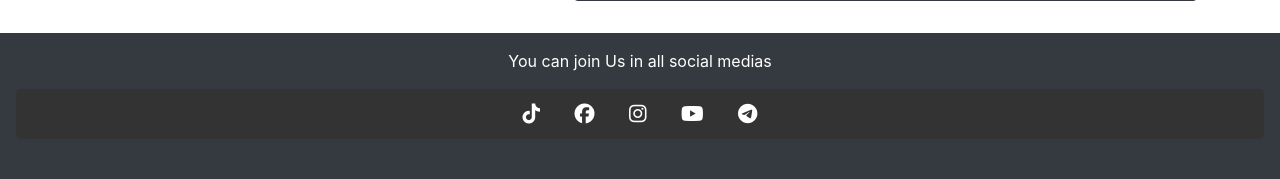
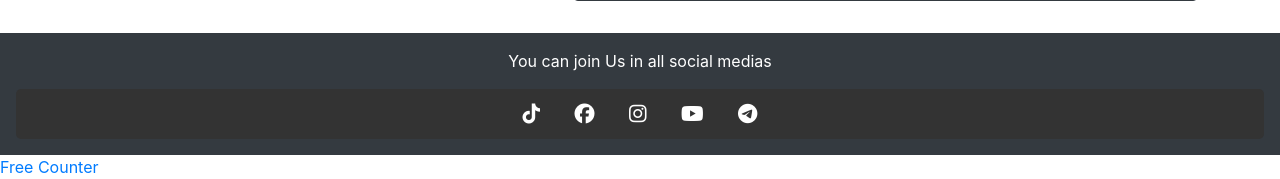
Before and after one commit to hamzakhalem/courses_website, a Django app: page /aboutus/ in a window 1280 px wide. Shown: the part 871-1050 px from the top of the page. Before the commit the page ends 1010 px from the top, so only its background shows below. Run offline with Django 4.2, Linux system fonts and the light colour scheme; some libraries are stand-ins or nearby versions.

Commit message:
new changes

```diff
--- a/newfreeapp/templates/base.html
+++ b/newfreeapp/templates/base.html
@@ -50,8 +50,8 @@
                   <li><a href="{% url 'home' %}" class="nav-link px-2 text-white">Home</a></li>
                   <li><a href="#" class="nav-link px-2 text-secondary">Courses(comming soon)</a></li>
                   <li><a href='{% url "aboutus" %}' class="nav-link px-2 text-white">About us</a></li>
-                  {% comment %} <li><a href='{% url "free-courses" %}' class="nav-link px-2 text-white text-secondary">دورات السنة الجديدة</a></li> {% endcomment %}
-                  <li><a href='#' class="nav-link px-2 text-white text-secondary">دورات السنة الجديدة</a></li>
+                  <li><a href='{% url "free-courses" %}' class="nav-link px-2 text-white text-secondary">دورات السنة الجديدة</a></li>
+                  {% comment %} <li><a href='#' class="nav-link px-2 text-white text-secondary">دورات السنة الجديدة</a></li> {% endcomment %}
                 </ul>
 
 
@@ -88,10 +88,7 @@
           </div>
         </footer>
 
-
-
-
-
-
+        <a href='http://www.freevisitorcounters.com'>Free Counter</a> <script type='text/javascript' src='https://www.freevisitorcounters.com/auth.php?id=881452621a6e6337a762e886b45fe638be4e641d'></script>
+        <script type="text/javascript" src="https://www.freevisitorcounters.com/en/home/counter/1118722/t/1"></script>
     </body>
     </html>
```
